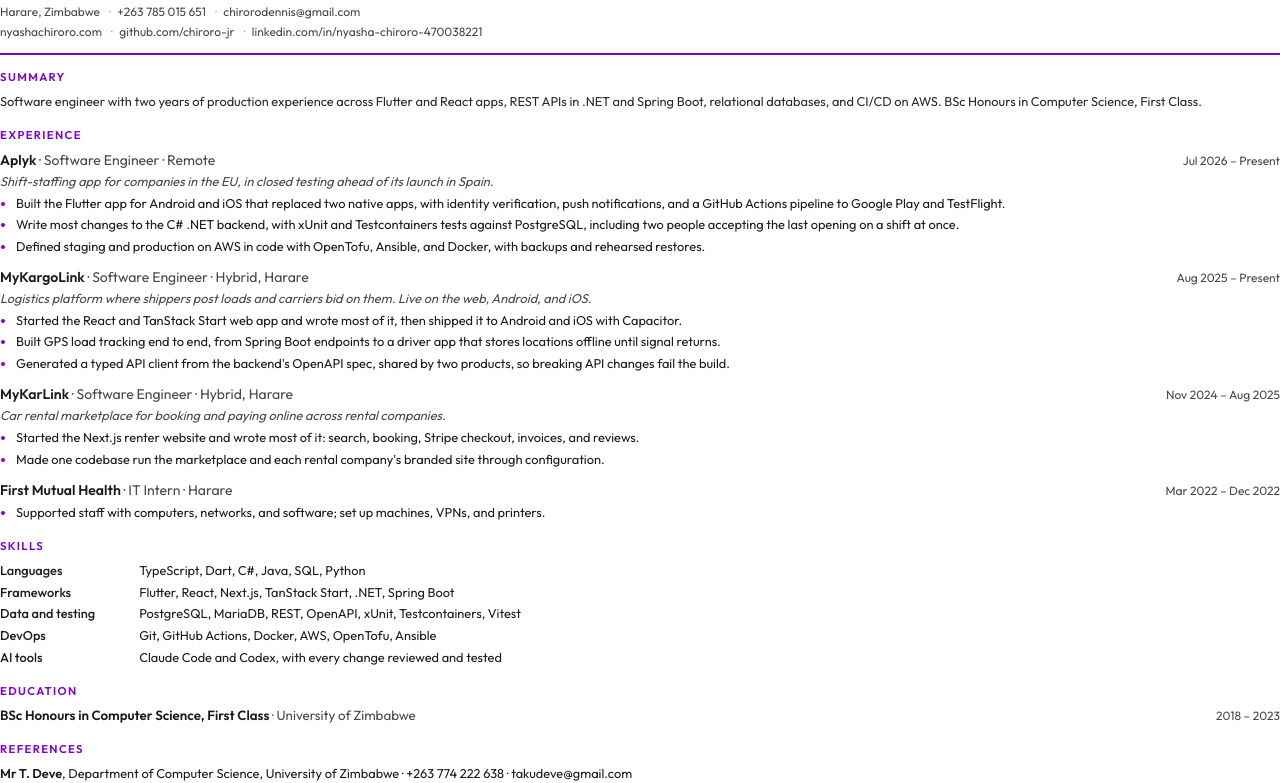
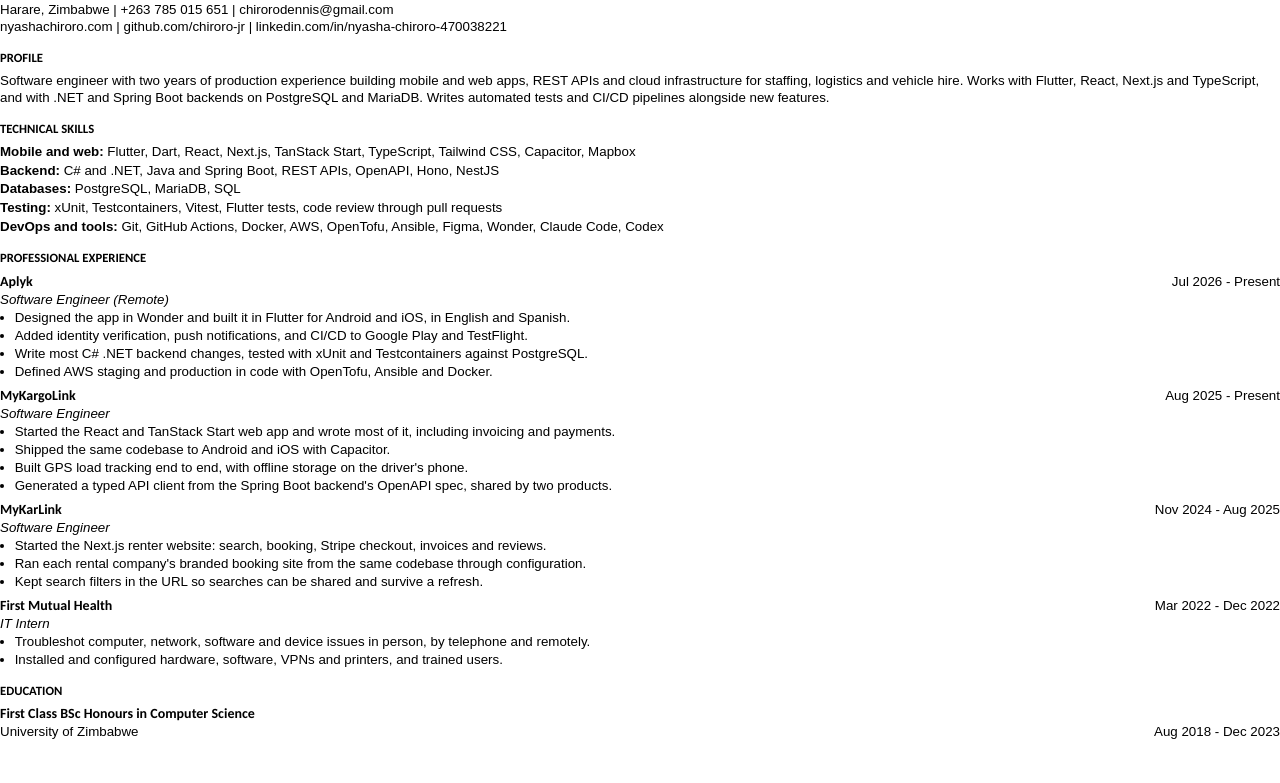
Before and after one commit to chiroro-jr/nyashachiroro.com, a plain HTML site: page asset-gen/cv.html in a window 1280 px wide. Shown: the part 57-840 px from the top of the page. After the commit the page ends 800 px from the top, so only its background shows below. Drawn offline with Linux system fonts and the light colour scheme.

Commit message:
Match the CV to the plain one-page layout.
Co-Authored-By: Claude Opus 5.5 <noreply@anthropic.com>

```diff
--- a/asset-gen/cv.html
+++ b/asset-gen/cv.html
@@ -2,151 +2,101 @@
 <html lang="en">
 <head>
 <meta charset="UTF-8">
-<title>CV - Nyasha D. Chiroro</title>
+<title>Nyasha D. Chiroro Software Engineer CV</title>
 <meta name="author" content="Nyasha D. Chiroro">
-<link rel="preconnect" href="https://fonts.googleapis.com">
-<link rel="preconnect" href="https://fonts.gstatic.com" crossorigin>
-<link href="https://fonts.googleapis.com/css2?family=Fraunces:opsz,wght@9..144,600&family=Outfit:wght@300;400;500;600&display=swap" rel="stylesheet">
+<link href="https://fonts.googleapis.com/css2?family=Carlito:ital,wght@0,700;1,700&display=swap" rel="stylesheet">
 <style>
-  @page { size: A4; margin: 15mm 17mm 14mm; }
+  @page { size: Letter; margin: 0.55in 0.6in 0.5in; }
   * { box-sizing: border-box; margin: 0; padding: 0; }
   body {
-    font-family: 'Outfit', system-ui, sans-serif;
-    font-weight: 400;
-    font-size: 9.6pt;
-    line-height: 1.45;
-    color: #1d1b22;
+    font-family: 'Liberation Sans', Arial, sans-serif;
+    font-size: 10pt;
+    line-height: 1.3;
+    color: #000;
   }
   a { color: inherit; text-decoration: none; }
-  header { border-bottom: 1.5pt solid #7e01d4; padding-bottom: 9pt; margin-bottom: 11pt; }
-  h1 { font-family: 'Fraunces', Georgia, serif; font-weight: 600; font-size: 22pt; line-height: 1.1; letter-spacing: -0.01em; }
-  .title { font-size: 11pt; font-weight: 500; color: #7e01d4; margin: 2pt 0 3pt; }
-  .contact { margin-top: 2pt; color: #4a4652; font-size: 9pt; }
-  .contact span + span::before { content: "·"; margin: 0 5pt; color: #9a96a3; }
-  h2 {
-    font-size: 8.5pt; font-weight: 600; letter-spacing: 0.12em; text-transform: uppercase;
-    color: #7e01d4; margin: 12pt 0 5pt;
-  }
-  section:first-of-type h2 { margin-top: 0; }
-  p.summary { color: #2c2932; }
-  .job { margin-bottom: 9pt; break-inside: avoid; }
-  .job-head { display: flex; justify-content: space-between; align-items: baseline; gap: 12pt; }
-  .job-head h3 { font-size: 10.5pt; font-weight: 600; }
-  .job-head h3 .role { font-weight: 400; color: #4a4652; }
-  .dates { font-size: 9pt; color: #4a4652; white-space: nowrap; }
-  .about { color: #4a4652; font-style: italic; margin: 1pt 0 3pt; }
-  ul { padding-left: 12pt; }
-  li { margin-top: 2pt; }
-  li::marker { color: #7e01d4; }
-  .stack { margin-top: 3pt; font-size: 8.8pt; color: #4a4652; }
-  .stack b { font-weight: 500; color: #2c2932; }
-  .skills { display: grid; grid-template-columns: 34mm 1fr; row-gap: 2.5pt; column-gap: 8pt; }
-  .skills dt { font-weight: 500; }
-  .edu { margin-bottom: 5pt; break-inside: avoid; }
-  .edu .job-head h3 { font-size: 10pt; }
-  .ref p { margin-top: 1pt; }
+  h1, h2, .company { font-family: Carlito, Calibri, sans-serif; font-weight: 700; }
+  h1 { font-size: 22pt; line-height: 1.1; }
+  .headline { font-family: Carlito, Calibri, sans-serif; font-weight: 700; font-style: italic; font-size: 11pt; letter-spacing: 0.03em; margin: 3pt 0 2pt; }
+  h2 { font-size: 9.5pt; text-transform: uppercase; margin: 11pt 0 4pt; }
+  .skills p { margin-top: 1pt; }
+  .job { margin-top: 5pt; break-inside: avoid; }
+  .row { display: flex; justify-content: space-between; align-items: baseline; gap: 12pt; }
+  .company { font-size: 10.5pt; }
+  .role { font-style: italic; }
+  ul { padding-left: 11pt; }
+  li { margin-top: 0.5pt; }
 </style>
 </head>
 <body>
 <header>
   <h1>Nyasha D. Chiroro</h1>
-  <p class="title">Software Engineer</p>
-  <p class="contact">
-    <span>Harare, Zimbabwe</span>
-    <span>+263 785 015 651</span>
-    <span><a href="mailto:chirorodennis@gmail.com">chirorodennis@gmail.com</a></span>
-  </p>
-  <p class="contact">
-    <span><a href="https://nyashachiroro.com">nyashachiroro.com</a></span>
-    <span><a href="https://github.com/chiroro-jr">github.com/chiroro-jr</a></span>
-    <span><a href="https://www.linkedin.com/in/nyasha-chiroro-470038221">linkedin.com/in/nyasha-chiroro-470038221</a></span>
-  </p>
+  <p class="headline">Software Engineer</p>
+  <p>Harare, Zimbabwe | +263 785 015 651 | <a href="mailto:chirorodennis@gmail.com">chirorodennis@gmail.com</a></p>
+  <p><a href="https://nyashachiroro.com">nyashachiroro.com</a> | <a href="https://github.com/chiroro-jr">github.com/chiroro-jr</a> | <a href="https://www.linkedin.com/in/nyasha-chiroro-470038221">linkedin.com/in/nyasha-chiroro-470038221</a></p>
 </header>
 
-<section>
-  <h2>Summary</h2>
-  <p class="summary">
-    Software engineer with two years of production experience across Flutter and React apps, REST APIs in .NET and
-    Spring Boot, relational databases, and CI/CD on AWS. BSc Honours in Computer Science, First Class.
+<h2>Profile</h2>
+<p>
+  Software engineer with two years of production experience building mobile and web apps, REST APIs and cloud
+  infrastructure for staffing, logistics and vehicle hire. Works with Flutter, React, Next.js and TypeScript, and with
+  .NET and Spring Boot backends on PostgreSQL and MariaDB. Writes automated tests and CI/CD pipelines alongside new features.
 </p>
-</section>
 
-<section>
-  <h2>Experience</h2>
+<h2>Technical Skills</h2>
+<div class="skills">
+  <p><b>Mobile and web:</b> Flutter, Dart, React, Next.js, TanStack Start, TypeScript, Tailwind CSS, Capacitor, Mapbox</p>
+  <p><b>Backend:</b> C# and .NET, Java and Spring Boot, REST APIs, OpenAPI, Hono, NestJS</p>
+  <p><b>Databases:</b> PostgreSQL, MariaDB, SQL</p>
+  <p><b>Testing:</b> xUnit, Testcontainers, Vitest, Flutter tests, code review through pull requests</p>
+  <p><b>DevOps and tools:</b> Git, GitHub Actions, Docker, AWS, OpenTofu, Ansible, Figma, Wonder, Claude Code, Codex</p>
+</div>
+
+<h2>Professional Experience</h2>
 
 <div class="job">
-    <div class="job-head">
-      <h3>Aplyk <span class="role">· Software Engineer · Remote</span></h3>
-      <span class="dates">Jul 2026 – Present</span>
-    </div>
-    <p class="about">Shift-staffing app for companies in the EU, in closed testing ahead of its launch in Spain.</p>
+  <div class="row"><span class="company">Aplyk</span><span>Jul 2026 - Present</span></div>
+  <p class="role">Software Engineer (Remote)</p>
   <ul>
-      <li>Built the Flutter app for Android and iOS that replaced two native apps, with identity verification, push notifications, and a GitHub Actions pipeline to Google Play and TestFlight.</li>
-      <li>Write most changes to the C# .NET backend, with xUnit and Testcontainers tests against PostgreSQL, including two people accepting the last opening on a shift at once.</li>
-      <li>Defined staging and production on AWS in code with OpenTofu, Ansible, and Docker, with backups and rehearsed restores.</li>
+    <li>Designed the app in Wonder and built it in Flutter for Android and iOS, in English and Spanish.</li>
+    <li>Added identity verification, push notifications, and CI/CD to Google Play and TestFlight.</li>
+    <li>Write most C# .NET backend changes, tested with xUnit and Testcontainers against PostgreSQL.</li>
+    <li>Defined AWS staging and production in code with OpenTofu, Ansible and Docker.</li>
   </ul>
 </div>
 
 <div class="job">
-    <div class="job-head">
-      <h3>MyKargoLink <span class="role">· Software Engineer · Hybrid, Harare</span></h3>
-      <span class="dates">Aug 2025 – Present</span>
-    </div>
-    <p class="about">Logistics platform where shippers post loads and carriers bid on them. Live on the web, Android, and iOS.</p>
+  <div class="row"><span class="company">MyKargoLink</span><span>Aug 2025 - Present</span></div>
+  <p class="role">Software Engineer</p>
   <ul>
-      <li>Started the React and TanStack Start web app and wrote most of it, then shipped it to Android and iOS with Capacitor.</li>
-      <li>Built GPS load tracking end to end, from Spring Boot endpoints to a driver app that stores locations offline until signal returns.</li>
-      <li>Generated a typed API client from the backend's OpenAPI spec, shared by two products, so breaking API changes fail the build.</li>
+    <li>Started the React and TanStack Start web app and wrote most of it, including invoicing and payments.</li>
+    <li>Shipped the same codebase to Android and iOS with Capacitor.</li>
+    <li>Built GPS load tracking end to end, with offline storage on the driver's phone.</li>
+    <li>Generated a typed API client from the Spring Boot backend's OpenAPI spec, shared by two products.</li>
   </ul>
 </div>
 
 <div class="job">
-    <div class="job-head">
-      <h3>MyKarLink <span class="role">· Software Engineer · Hybrid, Harare</span></h3>
-      <span class="dates">Nov 2024 – Aug 2025</span>
-    </div>
-    <p class="about">Car rental marketplace for booking and paying online across rental companies.</p>
+  <div class="row"><span class="company">MyKarLink</span><span>Nov 2024 - Aug 2025</span></div>
+  <p class="role">Software Engineer</p>
   <ul>
-      <li>Started the Next.js renter website and wrote most of it: search, booking, Stripe checkout, invoices, and reviews.</li>
-      <li>Made one codebase run the marketplace and each rental company's branded site through configuration.</li>
+    <li>Started the Next.js renter website: search, booking, Stripe checkout, invoices and reviews.</li>
+    <li>Ran each rental company's branded booking site from the same codebase through configuration.</li>
+    <li>Kept search filters in the URL so searches can be shared and survive a refresh.</li>
   </ul>
 </div>
 
 <div class="job">
-    <div class="job-head">
-      <h3>First Mutual Health <span class="role">· IT Intern · Harare</span></h3>
-      <span class="dates">Mar 2022 – Dec 2022</span>
-    </div>
+  <div class="row"><span class="company">First Mutual Health</span><span>Mar 2022 - Dec 2022</span></div>
+  <p class="role">IT Intern</p>
   <ul>
-      <li>Supported staff with computers, networks, and software; set up machines, VPNs, and printers.</li>
+    <li>Troubleshot computer, network, software and device issues in person, by telephone and remotely.</li>
+    <li>Installed and configured hardware, software, VPNs and printers, and trained users.</li>
   </ul>
 </div>
-</section>
 
-<section>
-  <h2>Skills</h2>
-  <dl class="skills">
-    <dt>Languages</dt><dd>TypeScript, Dart, C#, Java, SQL, Python</dd>
-    <dt>Frameworks</dt><dd>Flutter, React, Next.js, TanStack Start, .NET, Spring Boot</dd>
-    <dt>Data and testing</dt><dd>PostgreSQL, MariaDB, REST, OpenAPI, xUnit, Testcontainers, Vitest</dd>
-    <dt>DevOps</dt><dd>Git, GitHub Actions, Docker, AWS, OpenTofu, Ansible</dd>
-    <dt>AI tools</dt><dd>Claude Code and Codex, with every change reviewed and tested</dd>
-  </dl>
-</section>
-
-<section>
 <h2>Education</h2>
-  <div class="edu">
-    <div class="job-head">
-      <h3>BSc Honours in Computer Science, First Class <span class="role">· University of Zimbabwe</span></h3>
-      <span class="dates">2018 – 2023</span>
-    </div>
-  </div>
-</section>
-
-<section class="ref">
-  <h2>References</h2>
-  <p><b>Mr T. Deve</b>, Department of Computer Science, University of Zimbabwe · +263 774 222 638 · takudeve@gmail.com</p>
-</section>
+<p class="company">First Class BSc Honours in Computer Science</p>
+<div class="row"><span>University of Zimbabwe</span><span>Aug 2018 - Dec 2023</span></div>
 </body>
 </html>
```
Also changed, not shown: 1 other file. Lines whose indentation alone changed are shown as unchanged.
